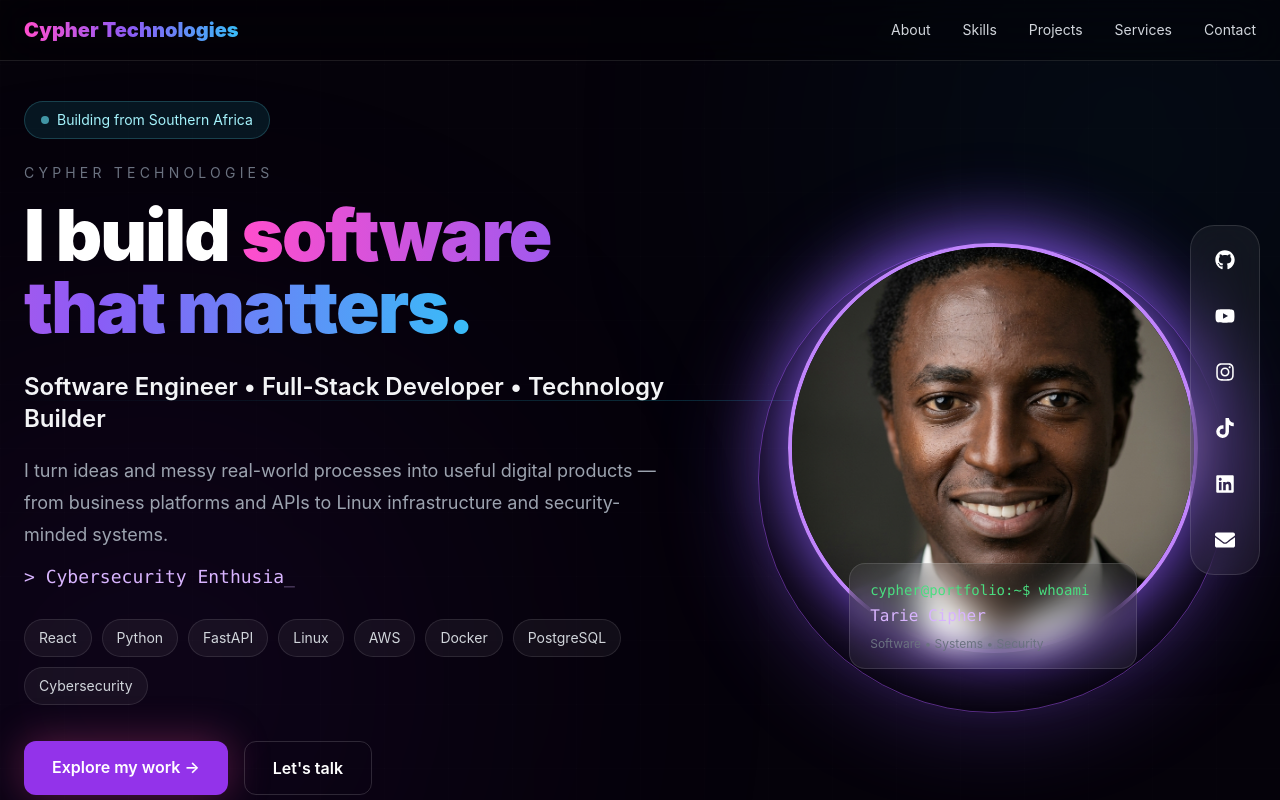
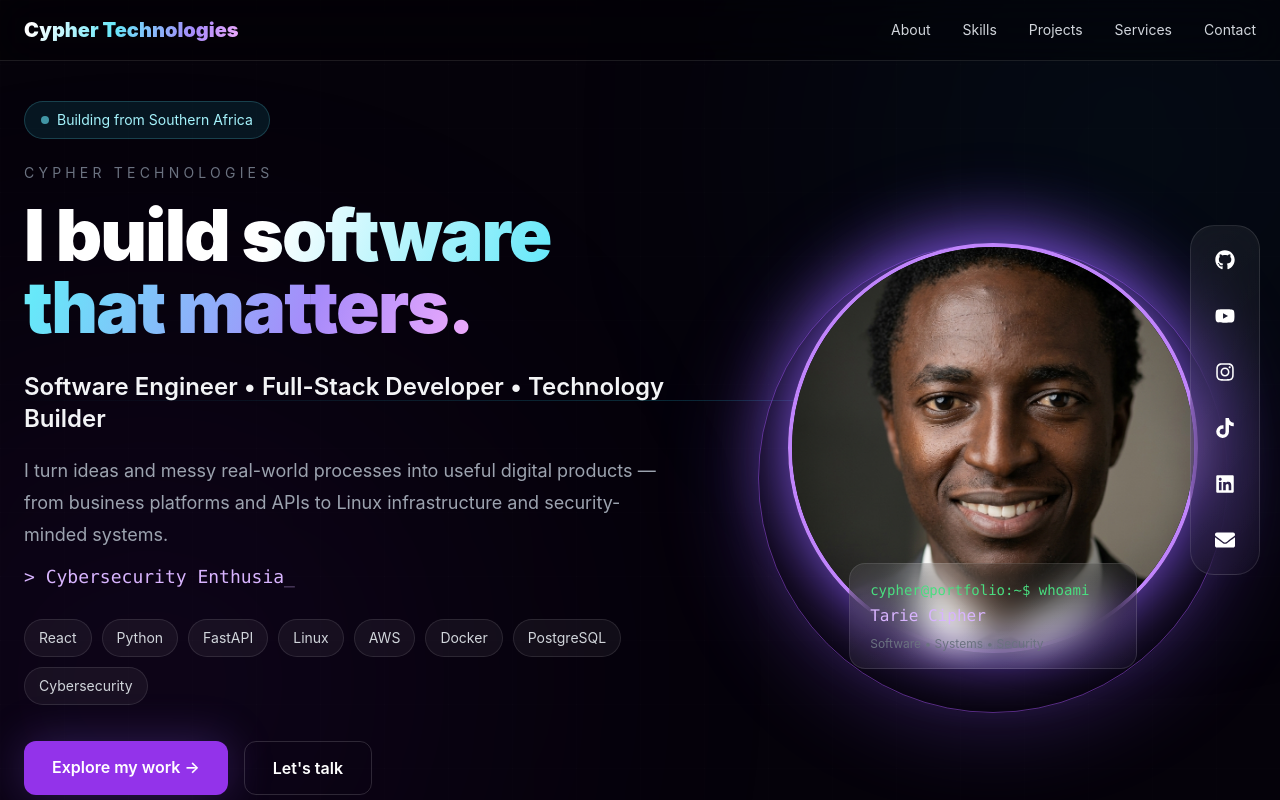
Before and after one commit to tarieciphertech/cypher-portfolio, a React (Vite) app: page / in a window 1280 px wide. Shown: the top 800 px of the page. Built offline with nearby package versions, Linux system fonts and the light colour scheme.

Commit message:
Establish premium portfolio visual system

```diff
--- a/src/index.css
+++ b/src/index.css
@@ -8,21 +8,31 @@
   margin: 0;
   background: #05020a;
   color: white;
-  font-family: Inter, system-ui, sans-serif;
+  font-family: Inter, ui-sans-serif, system-ui, sans-serif;
+  text-rendering: optimizeLegibility;
 }
 
+::selection { background: rgba(34, 211, 238, .25); color: white; }
+
 .gradient-text {
-  background: linear-gradient(90deg, #ff4ecd, #8b5cf6, #38bdf8);
+  background: linear-gradient(110deg, #ffffff 5%, #67e8f9 42%, #a78bfa 78%, #f0abfc 100%);
   -webkit-background-clip: text;
+  background-clip: text;
   color: transparent;
 }
 
 .glass {
-  background: rgba(255,255,255,0.06);
-  border: 1px solid rgba(255,255,255,0.12);
-  backdrop-filter: blur(16px);
+  background: linear-gradient(135deg, rgba(255,255,255,.065), rgba(255,255,255,.025));
+  border: 1px solid rgba(255,255,255,.11);
+  backdrop-filter: blur(18px);
+  -webkit-backdrop-filter: blur(18px);
 }
 
-.glow {
-  box-shadow: 0 0 40px rgba(236,72,153,0.35);
+.glow { box-shadow: 0 0 45px rgba(139,92,246,.28); }
+
+a { transition: color .2s ease, border-color .2s ease, background-color .2s ease, transform .2s ease; }
+
+@media (prefers-reduced-motion: reduce) {
+  html { scroll-behavior: auto; }
+  *, *::before, *::after { animation-duration: .01ms !important; animation-iteration-count: 1 !important; transition-duration: .01ms !important; }
 }
```
